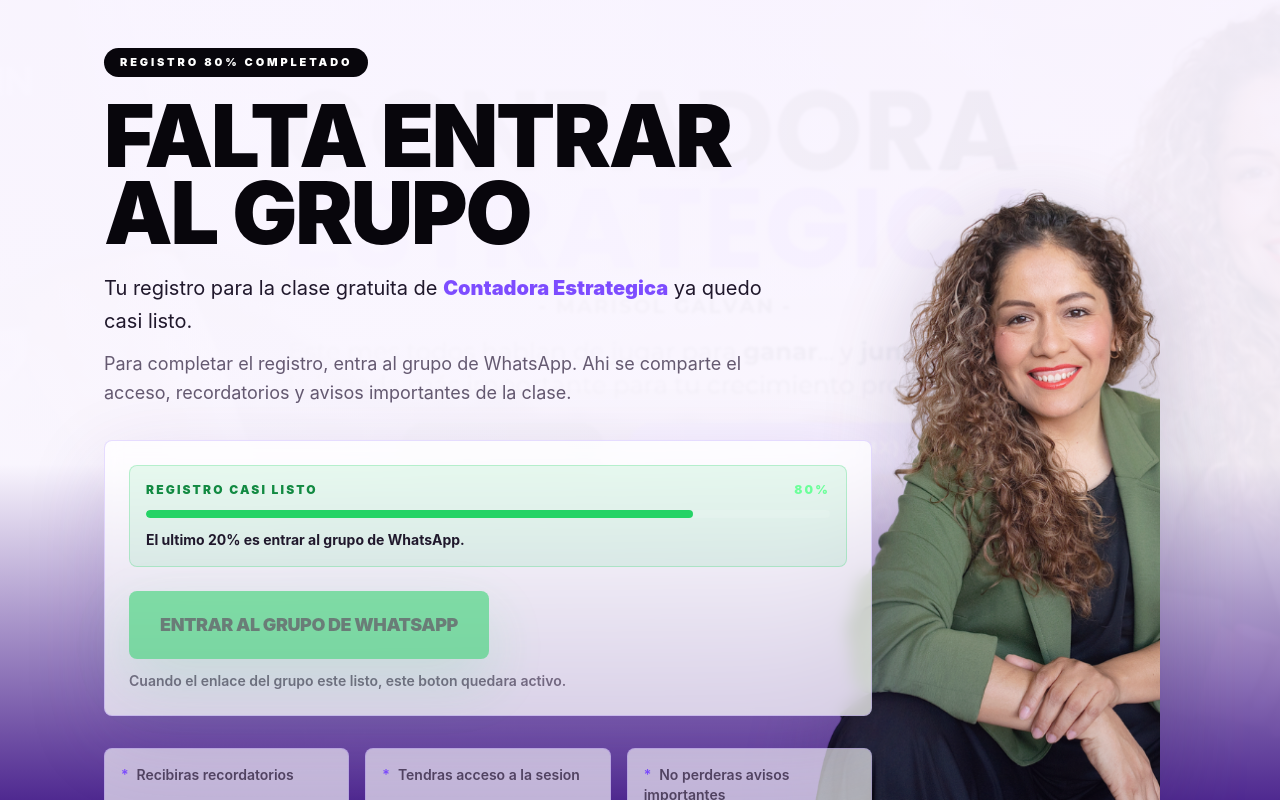
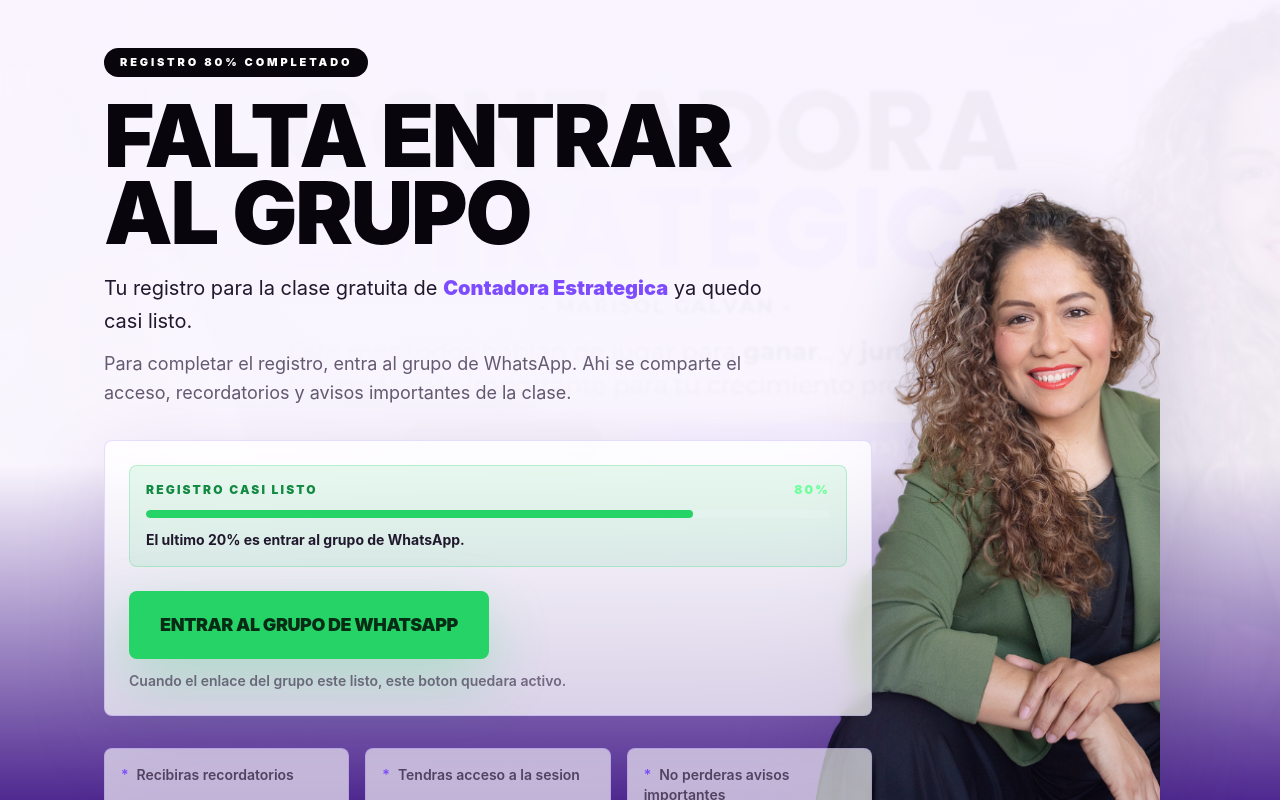
Before and after one commit to alfredo31410-ctrl/cefin-landings, a Next.js app: page /landings/contadora-estrategica/gracias in a window 1280 px wide. Built offline with nearby package versions, Linux system fonts and the light colour scheme.

Commit message:
Activar WhatsApp de Contadora Estrategica

```diff
--- a/app/landings/contadora-estrategica/gracias/page.tsx
+++ b/app/landings/contadora-estrategica/gracias/page.tsx
@@ -9,7 +9,7 @@ import {
   trackMetaEvent,
 } from "@/lib/meta-pixel";
 
-const WHATSAPP_URL = "";
+const WHATSAPP_URL = "https://chat.whatsapp.com/Gt22rhvGYMNJb0uU5iptQ4";
 const ASSET_BASE =
   process.env.NODE_ENV === "production"
     ? "https://cefin-landings-z9uk.vercel.app"
```
